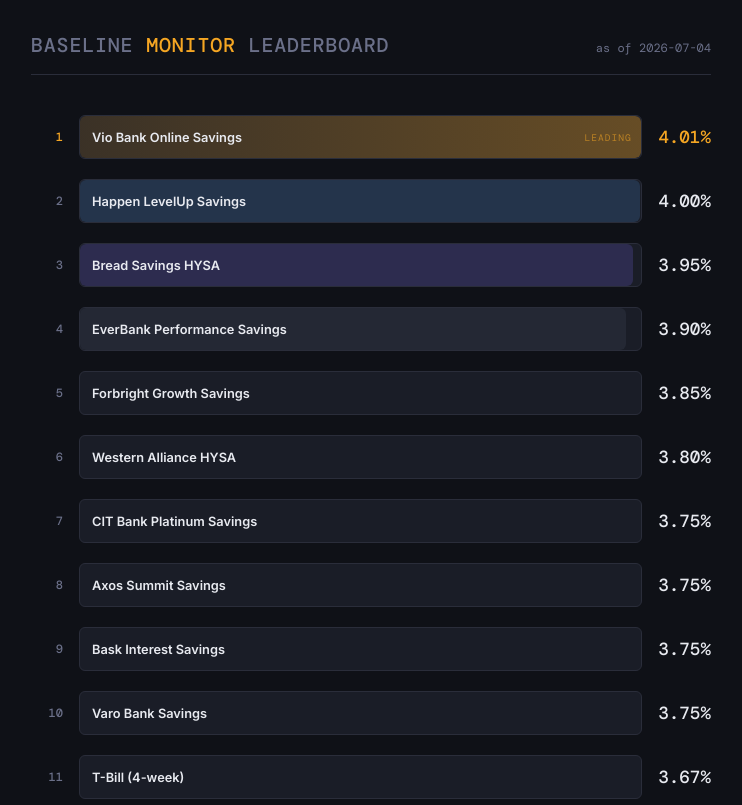
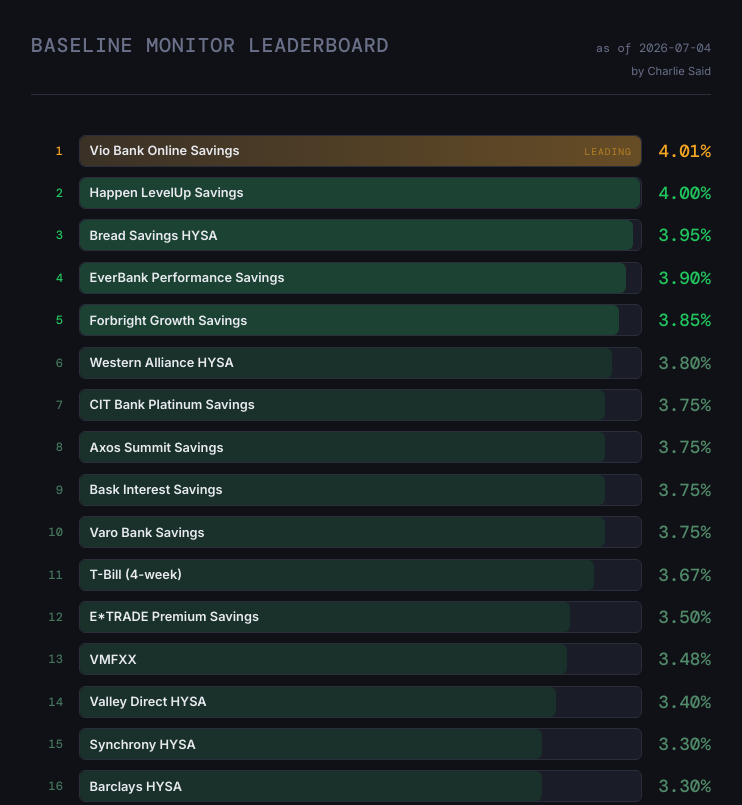
Before and after one commit to CharlieSaid/baseline_monitor, a plain HTML site: page index.html in a window 1280 px wide. Shown: the top 805 px of the page, without its empty margins (269-1011 px from the left). Drawn offline with nearby package versions, Linux system fonts and the light colour scheme.

Commit message:
stylistic changes

```diff
--- a/index.html
+++ b/index.html
@@ -36,8 +36,11 @@
       // ── Build DOM ─────────────────────────────────────────
       board.innerHTML = `
         <header class="header">
-          <h1>Baseline <span>Monitor</span> Leaderboard</h1>
-          <span class="updated">as of ${updated}</span>
+          <div class="header-row">
+            <h1>Baseline Monitor Leaderboard</h1>
+            <span class="updated">as of ${updated}</span>
+          </div>
+          <p class="byline">by <a href="https://github.com/CharlieSaid" target="_blank" rel="noopener">Charlie Said</a></p>
         </header>
 
         ${rates.map((item, i) => `
--- a/styles.css
+++ b/styles.css
@@ -7,10 +7,12 @@
   --muted:      #6b7089;
   --gold:       #f5a623;
   --gold-dim:   rgba(245,166,35,.15);
-  --green:      #2ecc71;
-  --bar-2:      #4a90d9;
-  --bar-3:      #7b68ee;
-  --bar-rest:   #4a5568;
+  --green-bright: #4ade80;
+  --green-bright-dim: rgba(74,222,128,.35);
+  --green-medium: #22c55e;
+  --green-medium-dim: rgba(34,197,94,.22);
+  --green-dark: #166534;
+  --green-dark-dim: rgba(22,101,52,.28);
   --mono:       "DM Mono", monospace;
   --sans:       "Inter", system-ui, sans-serif;
   --radius:     6px;
@@ -39,12 +41,15 @@ body {
 
 /* ── Header ──────────────────────────────────────────────── */
 .header {
+  margin-bottom: 2.5rem;
+  border-bottom: 1px solid var(--border);
+  padding-bottom: 1rem;
+}
+
+.header-row {
   display: flex;
   align-items: baseline;
   justify-content: space-between;
-  margin-bottom: 2.5rem;
-  border-bottom: 1px solid var(--border);
-  padding-bottom: 1rem;
 }
 
 .header h1 {
@@ -56,8 +61,21 @@ body {
   text-transform: uppercase;
 }
 
-.header h1 span {
-  color: var(--gold);
+.byline {
+  margin-top: .35rem;
+  font-size: .7rem;
+  color: var(--muted);
+  text-align: right;
+}
+
+.byline a {
+  color: var(--muted);
+  text-decoration: none;
+}
+
+.byline a:hover {
+  color: var(--text);
+  text-decoration: underline;
 }
 
 .updated {
@@ -72,7 +90,7 @@ body {
   grid-template-columns: 2rem 1fr auto;
   align-items: center;
   gap: 0 1rem;
-  margin-bottom: 1.25rem;
+  margin-bottom: 0.65rem;
 }
 
 .rank {
@@ -84,11 +102,16 @@ body {
   line-height: 1;
 }
 
+.row .rank { color: rgba(134, 239, 172, .45); }
 .row[data-rank="1"] .rank { color: var(--gold); }
+.row[data-rank="2"] .rank,
+.row[data-rank="3"] .rank,
+.row[data-rank="4"] .rank,
+.row[data-rank="5"] .rank { color: var(--green-medium); }
 
 .bar-track {
   position: relative;
-  height: 44px;
+  height: 32px;
   background: var(--surface);
   border: 1px solid var(--border);
   border-radius: var(--radius);
@@ -103,13 +126,21 @@ body {
   transition: width .9s cubic-bezier(.16,1,.3,1);
   display: flex;
   align-items: center;
-  padding-left: .75rem;
+  padding-left: .6rem;
 }
 
-.row[data-rank="1"] .bar-fill { background: linear-gradient(90deg, var(--gold-dim), rgba(245,166,35,.35)); }
-.row[data-rank="2"] .bar-fill { background: rgba(74,144,217,.2); }
-.row[data-rank="3"] .bar-fill { background: rgba(123,104,238,.2); }
-.row[data-rank="4"] .bar-fill { background: rgba(74,85,104,.2); }
+.row .bar-fill {
+  background: var(--green-dark-dim);
+}
+.row[data-rank="1"] .bar-fill {
+  background: linear-gradient(90deg, var(--gold-dim), rgba(245,166,35,.35));
+}
+.row[data-rank="2"] .bar-fill,
+.row[data-rank="3"] .bar-fill,
+.row[data-rank="4"] .bar-fill,
+.row[data-rank="5"] .bar-fill {
+  background: var(--green-medium-dim);
+}
 
 .bar-label {
   font-size: .8rem;
@@ -121,7 +152,7 @@ body {
   text-decoration: none;
 }
 
-.bar-label:hover { text-decoration: underline; color: var(--gold); }
+.bar-label:hover { text-decoration: underline; color: var(--green-bright); }
 
 .rate-num {
   font-family: var(--mono);
@@ -131,6 +162,11 @@ body {
   white-space: nowrap;
 }
 
+.row .rate-num { color: rgba(134, 239, 172, .55); }
+.row[data-rank="2"] .rate-num,
+.row[data-rank="3"] .rate-num,
+.row[data-rank="4"] .rate-num,
+.row[data-rank="5"] .rate-num { color: var(--green-medium); }
 .row[data-rank="1"] .rate-num { color: var(--gold); }
 
 /* leading badge */
```
Also changed, not shown: 2 other files.
